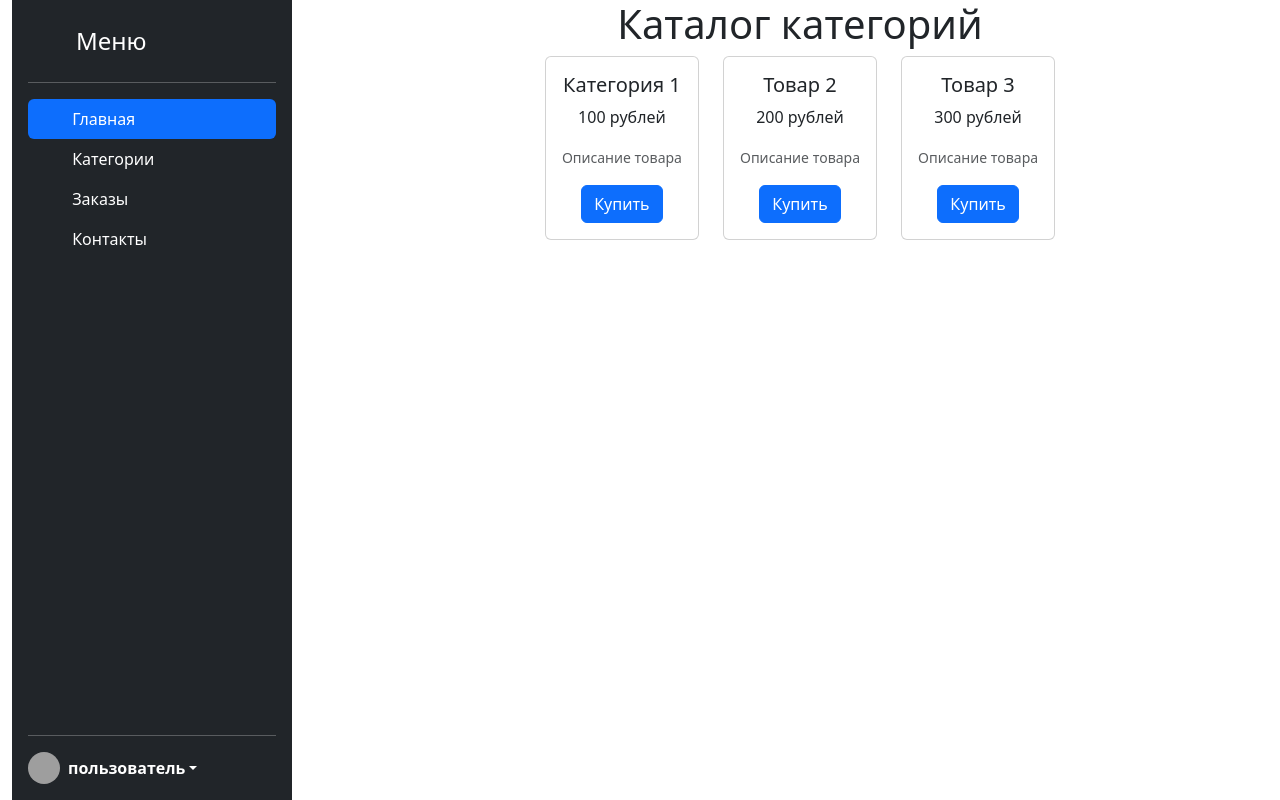
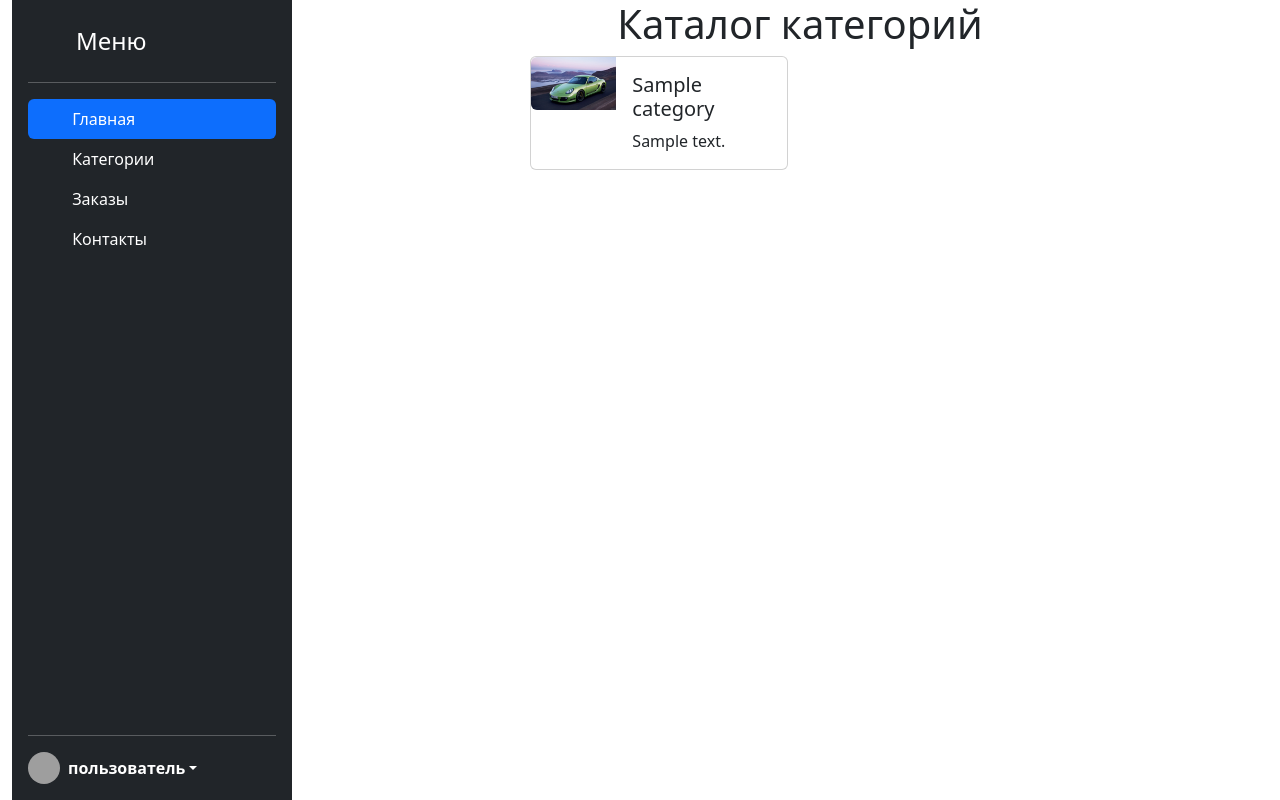
Before and after one commit to SandiNavoiy/Django_shop, a Django app: page /categorii in a window 1280 px wide. Run offline with Django 4.2, Linux system fonts and the light colour scheme; tables that the repository leaves empty hold one stand-in row (values such as "Sample post"); parts of the project's set-up code (start-up, migrations or seed data) failed here and were passed over; some libraries are stand-ins or nearby versions; grey boxes are pictures that could not be loaded.

Commit message:
2 задание

```diff
--- a/catalog/templates/catalog/categorii.html
+++ b/catalog/templates/catalog/categorii.html
@@ -7,38 +7,25 @@
 
 
             <div class="row">
-                    <div class="col">
-                        <div class="card">
-                            <div class="card-body text-center">
-                                <h5 class="card-title">Категория 1</h5>
-                                <p class="card-text">100 рублей</p>
-                                <p class="card-text"><small class="text-body-secondary">Описание товара</small></p>
-                                <button type="button" class="btn btn-primary">Купить</button>
+                {% for сat in сategory %}
+                    <div class="col-xxl-4 col-xl-6 col-lg-6 col-md-6 col-sm-12">
+                        <div class="card mb-3" style="max-width: 540px;">
+                            <div class="row g-0">
+                                <div class="col img">
+                                    <img src="/static/images/car.jpg" class="img-fluid rounded-start" alt="...">
                                 </div>
+                                <div class="col-md-8">
+                                    <div class="card-body">
+                                        <h5 class="card-title">{{ сat.category_name }}</h5>
+                                        <p class="card-text">{{ сat.description_category }} </p>
+
                                     </div>
-                    </div>
-                    <div class="col">
-                        <div class="card">
-                            <div class="card-body text-center">
-                                <h5 class="card-title">Товар 2</h5>
-                                <p class="card-text">200 рублей</p>
-                                <p class="card-text"><small class="text-body-secondary">Описание товара</small></p>
-                                <button type="button" class="btn btn-primary">Купить</button>
-                            </div>
-                        </div>
-                    </div>
-                    <div class="col">
-                        <div class="card">
-                            <div class="card-body text-center">
-                                <h5 class="card-title">Товар 3</h5>
-                                <p class="card-text">300 рублей</p>
-                                <p class="card-text"><small class="text-body-secondary">Описание товара</small></p>
-                                <button type="button" class="btn btn-primary">Купить</button>
 
                                 </div>
                             </div>
                         </div>
                     </div>
+                {% endfor %}
 
             </div>
         </div>
--- a/catalog/views.py
+++ b/catalog/views.py
@@ -1,7 +1,7 @@
 from django.contrib.auth.models import User
 from django.shortcuts import render
 
-from catalog.models import Product, Contact
+from catalog.models import Product, Contact, Category
 
 
 def index(request):
@@ -43,5 +43,10 @@ def products(request, pk):
 
 
 def categorii(request):
+    сategor = Category.objects.all()
 
-    return render(request, 'catalog/categorii.html')
+    context = {
+        'сategory': сategor
+    }
+
+    return render(request, 'catalog/categorii.html', context)
```
Also changed, not shown: static/images/car.jpg (added). Lines whose indentation alone changed are shown as unchanged.
